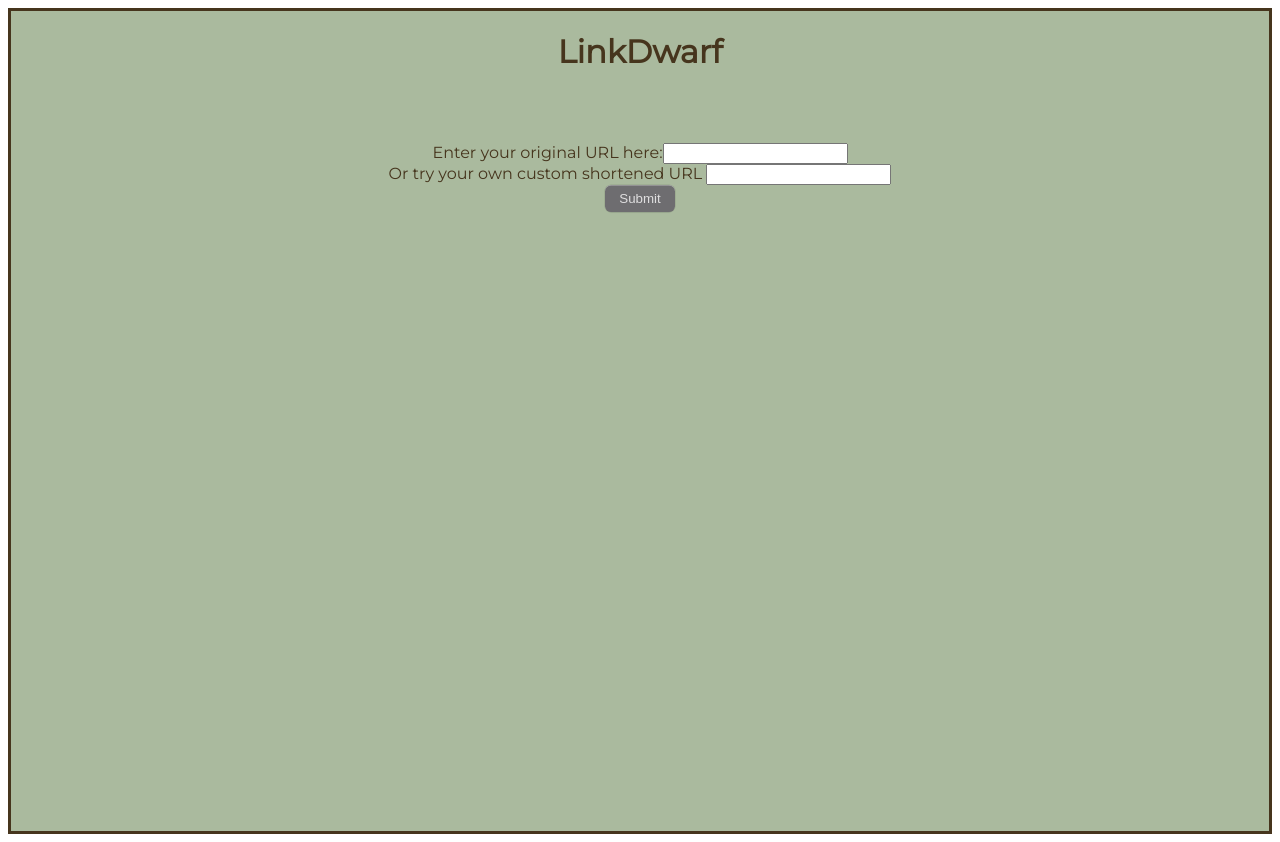
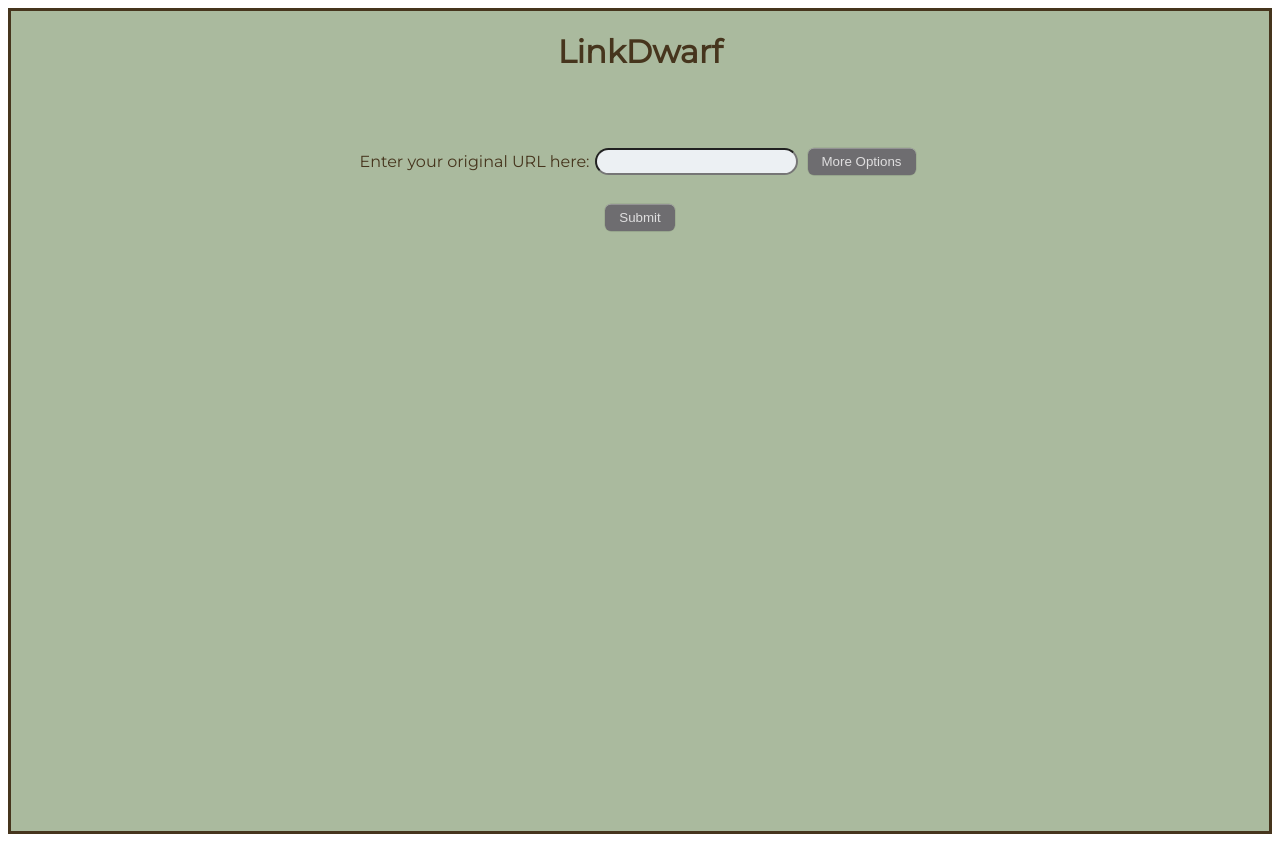
Before and after one commit to zubair-akbar/url_short, a React (Vite) app: page / in a window 1280 px wide. Built offline with nearby package versions, Linux system fonts and the light colour scheme.

Commit message:
Toggle options implemented, additional styling

```diff
--- a/index.html
+++ b/index.html
@@ -4,7 +4,7 @@
     <meta charset="UTF-8" />
     <link rel="icon" type="image/svg+xml" href="/vite.svg" />
     <meta name="viewport" content="width=device-width, initial-scale=1.0" />
-    <title>Url Short!</title>
+    <title>LinkDwarf!</title>
     <link rel="preconnect" href="https://fonts.googleapis.com">
     <link rel="preconnect" href="https://fonts.gstatic.com" crossorigin>
     <link href="https://fonts.googleapis.com/css2?family=Alegreya:ital,wght@0,500;1,500&family=Montserrat&display=swap" rel="stylesheet">
--- a/src/App.jsx
+++ b/src/App.jsx
@@ -1,4 +1,4 @@
-import { useState, useEffect } from 'react'
+import React, { useState, useEffect } from 'react'
 import styled, { createGlobalStyle } from 'styled-components'
 
 const App = () => {
@@ -8,11 +8,15 @@ const App = () => {
   const [loadState, setLoadState] = useState(false);
   const [shortUrl, setShortUrl] = useState('')
   const [errorState, setErrorState] = useState('')
+  const [buttonText, setButtonText] = useState('Copy');
+  const [showMoreOptions, setShowMoreOptions] = useState(false);
 
   const handleSubmit = (e) => {
     e.preventDefault()
     setOriginalUrl(e.target.originalUrlElement.value)
-    setCustomURL(e.target.customUrlElement.value)
+    if (e.target.customUrlElement && e.target.customUrlElement.value) {
+      setCustomURL(e.target.customUrlElement.value);
+    }
 
     try {
       const urlPattern = /((([A-Za-z]{3,9}:(?:\/\/)?)(?:[-;:&=\+\$,\w]+@)?[A-Za-z0-9.-]+|(?:www.|[-;:&=\+\$,\w]+@)[A-Za-z0-9.-]+)((?:\/[\+~%\/.\w-_]*)?\??(?:[-\+=&;%@.\w_]*)#?(?:[\w]*))?)/;
@@ -29,14 +33,18 @@ const App = () => {
   }
 
   const handleCopy = () => {
-    navigator.clipboard.writeText(shortUrl)
+    navigator.clipboard.writeText(`linkdwarf/${shortUrl}`)
     .then(() => {
-      alert(`Copied to clipboard: linkdwarf/${shortUrl}`);
+      setButtonText('Copied!');
     })
     .catch((error) => {
       console.error(`Failed to copy: ${error}`);
     });
   }
+
+  const handleToggleMoreOptions = () => {
+    setShowMoreOptions(!showMoreOptions);
+  };
 
   const shortUrlHash = () => {
       const chars = 'ABCDEFGHIJKLMNOPQRSTUVWXYZabcdefghijklmnopqrstuvwxyz0123456789';
@@ -53,10 +61,15 @@ const App = () => {
       <h1>LinkDwarf</h1>
           <form onSubmit={handleSubmit}>
             <label>Enter your original URL here:</label>
-            <input type='text' name="originalUrlElement"></input>
+            <Input type='text' name="originalUrlElement"></Input>
+            <Button onClick={handleToggleMoreOptions}>{showMoreOptions ? 'Less Options' : 'More Options'}</Button>
             <br/>
-            <label>Or try your own custom shortened URL </label>
-            <input type='text' name='customUrlElement'></input>
+            {showMoreOptions && (
+              <React.Fragment>
+              <label>Try your own custom (+6 character) parameters! </label>
+              <Input type='text' name='customUrlElement'></Input>
+              </React.Fragment>
+            )}
             <br/>
             <Button type="submit">Submit</Button>
           </form>
@@ -65,7 +78,7 @@ const App = () => {
           )}
           {loadState && !errorState &&
             <div>Your custom URL is <a href={'linkdwarf/' +shortUrl}>{'linkdwarf/' +shortUrl} </a>
-            <Button onClick={handleCopy}>Copy</Button><br/>
+            <Button onClick={handleCopy}>{buttonText}</Button><br/>
             ✧♡(◕‿◕✿)
             </div>
           }
@@ -103,6 +116,7 @@ const Button = styled.button`
   border-radius: 6px;
   border: none;
   background: #6E6D70;
+  margin: 5px;
   box-shadow: 0px 0.5px 1px rgba(0, 0, 0, 0.1), inset 0px 0.5px 0.5px rgba(255, 255, 255, 0.5), 0px 0px 0px 0.5px rgba(0, 0, 0, 0.12);
   color: #DFDEDF;
   user-select: none;
@@ -114,6 +128,14 @@ const Button = styled.button`
 }
 `;
 
+const Input = styled.input`
+  background: #ecf0f3;
+  padding: 9px;
+  margin: 5px;
+  height: 5px;
+  font-size: 14px;
+  border-radius: 60px;
+`;
 
 
 
```
